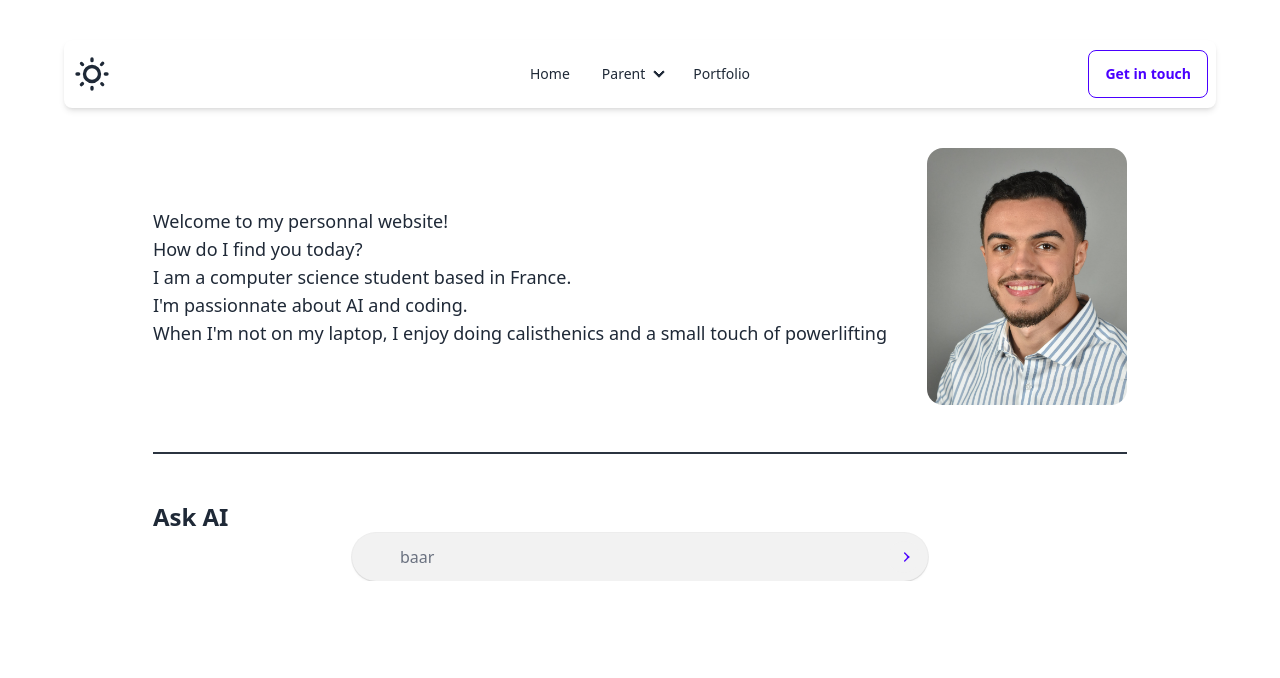
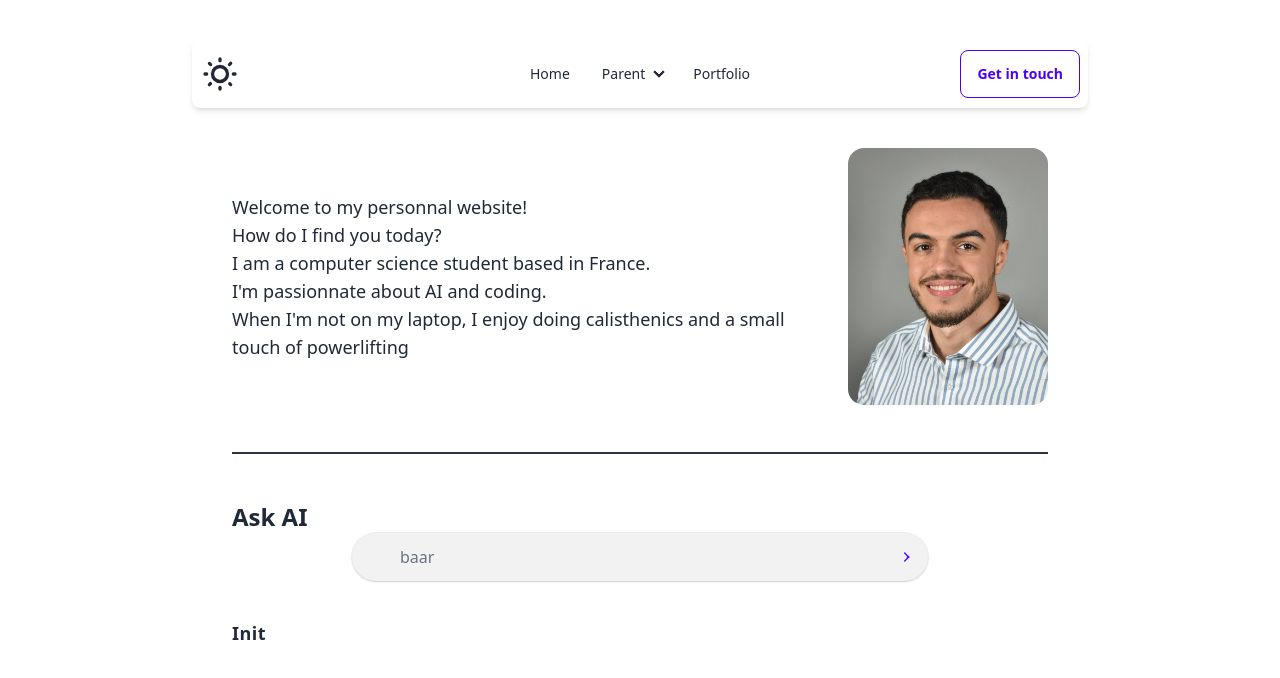
Before and after one commit to AmineSak/Personnal-website, a Next.js app: page / in a window 1280 px wide. Shown: the top 678 px of the page. Built offline with nearby package versions, Linux system fonts and the light colour scheme.

Commit message:
Fixed response rendering

```diff
--- a/app/globals.css
+++ b/app/globals.css
@@ -63,5 +63,5 @@
 }
 
 .main {
-  @apply flex justify-center items-center flex-col mx-auto max-w-7xl sm:px-16 px-3;
+  @apply flex justify-center items-center flex-col mx-auto max-w-5xl sm:px-16 px-3;
 }
--- a/app/page.tsx
+++ b/app/page.tsx
@@ -2,13 +2,14 @@
 import Image from "next/image";
 import avatar from "@/public/assets/images/1.jpg";
 import { PlaceholdersAndVanishInput } from "@/components/ui/placeholders-and-vanish-input";
-import { useEffect, useState } from "react";
+import { useState } from "react";
 import { TextGenerateEffect } from "@/components/ui/text-generate-effect";
-
+import PromptTemplate from "@/components/prompt-template";
 export default function Home() {
   const [isLoading, setIsLoading] = useState(false);
   const [userInput, setUserInput] = useState("");
-  const [response, setResponse] = useState("");
+  const [response, setResponse] = useState("Init");
+  const [key, setKey] = useState(0);
   const [showResponse, setShowResponse] = useState(false);
 
   const handleChange = (e: any) => {
@@ -22,11 +23,11 @@ export default function Home() {
       setIsLoading(true);
       const res = await fetch("api/ask-ai", {
         method: "POST",
-        body: JSON.stringify({ question: userInput }),
+        body: JSON.stringify({ question: PromptTemplate(userInput) }),
       });
       const data = await res.json();
       setResponse(data.answer);
-      console.log(data.answer);
+      setKey((prev) => prev + 1);
     } catch (error) {
       console.error("Error:", error);
       setResponse("Sorry, something went wrong. Please try again.");
@@ -36,17 +37,10 @@ export default function Home() {
     }
   };
 
-  useEffect(() => {
-    if (response) {
-      setShowResponse(true);
-    } else {
-      setShowResponse(false);
-    }
-  }, [response]);
   return (
     <main
       className="flex-col justify-center
-     content-center mx-auto overflow-hidden px-5 sm:px-10 "
+     content-center mx-auto overflow-hidden px-5 sm:px-10 w-full"
     >
       <div className="flex justify-between border-opacity-50 gap-[40px] items-center mt-10">
         <p className="text-lg text-left ">
@@ -72,10 +66,10 @@ export default function Home() {
         onChange={handleChange}
         onSubmit={handleSubmit}
       />
-      {isLoading && <div>Loading...</div>}
-      {showResponse && (
-        <TextGenerateEffect words={response} className="mt-10" />
+      {isLoading && (
+        <span className="loading text-[oklch(var(--p))] loading-dots loading-md"></span>
       )}
+      <TextGenerateEffect key={key} words={response} className="mt-10 w-full" />
     </main>
   );
 }
--- /dev/null
+++ b/components/prompt-template.tsx
@@ -0,0 +1,10 @@
+export default function PromptTemplate(userInput: string) {
+  return `You are given this user input in quotes "${userInput}",
+        if the user does not ask you about none of the topics below or something remotely close,
+        don't answer just simply reply : "Sorry I'm not designed to answer these prompts".
+
+        The topics:
+        - footbal
+        - AI
+        - Computer science`;
+}
--- a/components/ui/text-generate-effect.tsx
+++ b/components/ui/text-generate-effect.tsx
@@ -15,10 +15,8 @@ export const TextGenerateEffect = ({
   duration?: number;
 }) => {
   const [scope, animate] = useAnimate();
-
   let wordsArray = words.split(" ");
   useEffect(() => {
-    console.log("hi!");
     animate(
       "span",
       {
```
